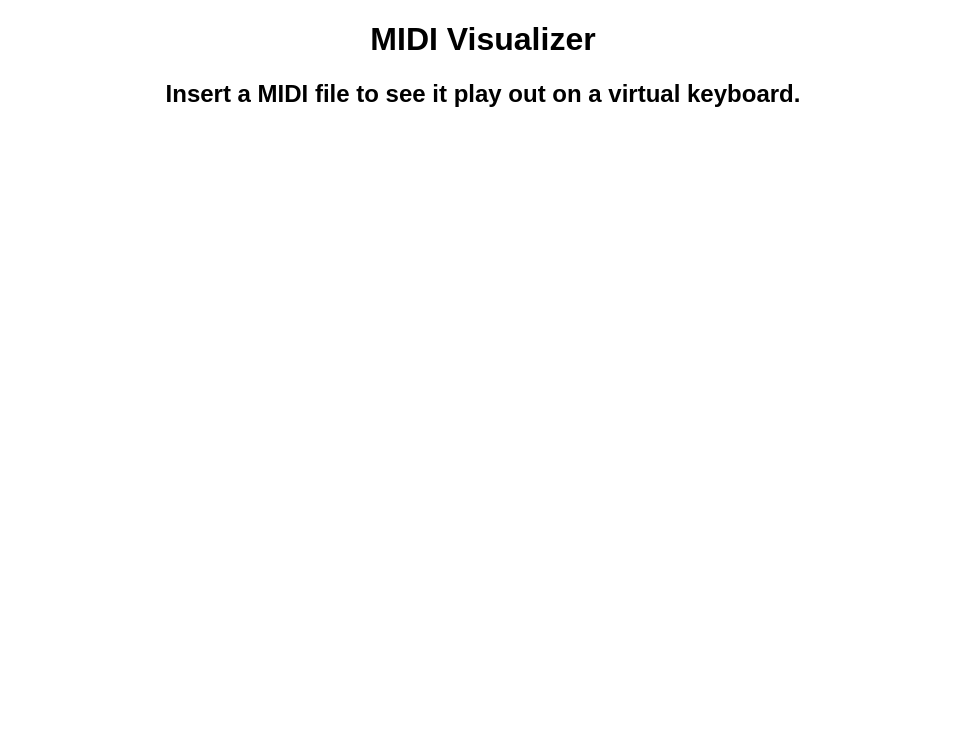
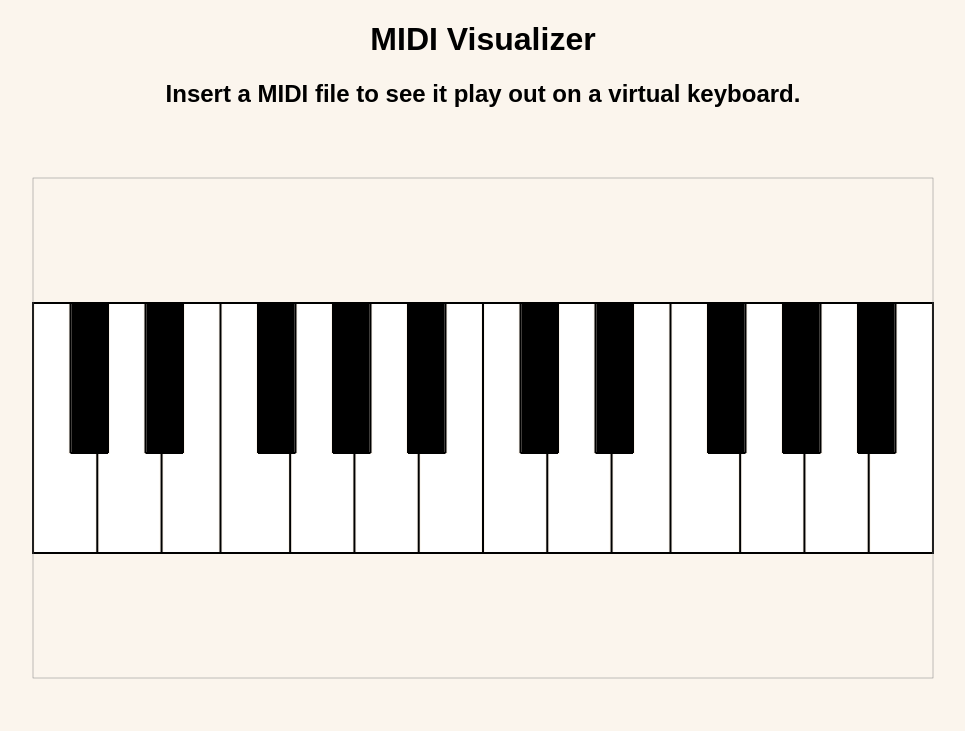
Before and after one commit to TrueshotBarrage/midi-visualizer, a plain HTML site: page index.html in a window 1280 px wide. Shown: the whole page, without its empty margins (157-1122 px from the left). Drawn offline with nearby package versions, Linux system fonts and the light colour scheme.

Commit message:
Piano SVG element complete

```diff
--- a/piano.js
+++ b/piano.js
@@ -1,8 +1,78 @@
 import parse from "./music/parser.js";
-const requestData = async function () {
+const loadMIDI = async function () {
   const music = await parse("/music/csv/random_chords.csv");
-  console.log(music);
+  // console.log(music);
+  const notes = music.filter(d => d.type === "Note_on_c" || d.type === "Note_off_c");
+  // console.log(notes);
 
+  let md = createPianoChart(notes);
+
+  // Create a visible SVG element for each note in the range
+  let visualKeys = md.svg.append("g").attr("id", "notes")
+    .attr("transform", "translate(" + md.margins.left + ","
+      + (md.margins.top + md.ch / 4) + ")");
+
+  let whiteNotes = [0, 2, 4, 5, 7, 9, 11];
+
+  // Used to track white notes' bottom halves
+  let whiteTracker = md.extent[0];
+
+  for (let i = whiteTracker; i < md.extent[1]; i++) {
+    let note = visualKeys.append("g").attr("id", "note" + i);
+    // If white note
+    if (whiteNotes.includes(i % 12)) {
+      note.attr("class", "white");
+      // Top half of the white keys.
+      // The "+2 and -4" are offsets to show the full borders (which have
+      // "stroke-width" set to 2 currently)
+      note.append("rect")
+        .attr("x", md.pianoScale(i) + 2)
+        .attr("y", 1)
+        .attr("width", md.pianoScale(i + 1) - md.pianoScale(i) - 4)
+        .attr("height", md.blackKeyHeight)
+        .attr("fill", "white");
+      // Bottom half of the white keys.
+      let threshold = (whiteTracker - Math.floor(whiteTracker)) * 7;
+      if (threshold > 2.8 && threshold < 3.2) { // if threshold ~= 3 (third key)
+        note.append("rect")
+          .attr("x", md.pianoScale(whiteTracker) + 2)
+          .attr("y", md.blackKeyHeight + 1)
+          .attr("width", md.pianoScale(i + 11 / 7) - md.pianoScale(i) - 4)
+          .attr("height", md.ch / 2 - md.blackKeyHeight - 2)
+          .attr("fill", "white");
+      } else if (threshold > 0.8 && threshold < 1.2) { // if threshold ~= 1 (fourth key)
+        note.append("rect")
+          .attr("x", md.pianoScale(whiteTracker - 1 / 7) + 2)
+          .attr("y", md.blackKeyHeight + 1)
+          .attr("width", md.pianoScale(i + 13 / 7) - md.pianoScale(i) - 4)
+          .attr("height", md.ch / 2 - md.blackKeyHeight - 2)
+          .attr("fill", "white");
+      } else { // all the other keys (aka the normal *cough* easy *cough* ones)
+        note.append("rect")
+          .attr("x", md.pianoScale(whiteTracker) + 2)
+          .attr("y", md.blackKeyHeight + 1)
+          .attr("width", md.pianoScale(i + 12 / 7) - md.pianoScale(i) - 4)
+          .attr("height", md.ch / 2 - md.blackKeyHeight - 2)
+          .attr("fill", "white");
+      }
+      whiteTracker += 12 / 7;
+
+    } else { // If black note
+      note.attr("class", "black");
+      // Top half of the black keys.
+      // The "+1 and -2" are offsets to show the full borders (which have
+      // "stroke-width" set to 2 currently)
+      note.append("rect")
+        .attr("x", md.pianoScale(i) + 1)
+        .attr("y", 1)
+        .attr("width", md.pianoScale(i + 1) - md.pianoScale(i) - 2)
+        .attr("height", md.blackKeyHeight - 2)
+        .attr("fill", "black");
+    }
+  }
+}
+
+const createPianoChart = function (notes) {
   // Chart specs
   let svg = d3.select("p#piano").append("svg")
     .attr("width", "1000")
@@ -12,12 +82,103 @@ const requestData = async function () {
   let margins = { "top": 50, "right": 50, "bottom": 50, "left": 50 };
   let cw = w - margins.left - margins.right;
   let ch = h - margins.top - margins.bottom;
+  let extent;
 
   // SVG elements for plotting
-  let piano = svg.append("g").attr("id", "piano");
+  let piano = svg.append("g").attr("id", "piano")
+    .attr("transform", "translate(" + margins.left + ","
+      + (margins.top + ch / 4) + ")")
+    .attr("stroke", "black")
+    .attr("stroke-width", "2");
+  // Actual "canvas" of the piano
+  piano.append("rect")
+    .attr("x", "0")
+    .attr("y", "0")
+    .attr("width", cw)
+    .attr("height", ch / 2)
+    .attr("fill", "none");
+  let blackKeyHeight = ch / 4 * 1.2; // Adjust this to fit chart properly
+
   let canvas = svg.append("g").attr("id", "canvas")
     .attr("transform", "translate(" + margins.left + "," + margins.top + ")");
+  // Here for now to help with debugging the area
+  canvas.append("rect")
+    .attr("x", "0")
+    .attr("y", "0")
+    .attr("width", cw)
+    .attr("height", ch)
+    .attr("stroke", "grey")
+    .attr("stroke-width", "0.5")
+    .attr("fill", "none");
 
+  // Actual minmax values of the MIDI file's notes
+  const min = d3.min(notes, (d) => { return d.note });
+  const max = d3.max(notes, (d) => { return d.note });
 
+  // Adjusted minmax values for lower and upper bounds of the piano
+  let pianoMin = Math.floor(min / 12);
+  let pianoMax = Math.ceil(max / 12);
+  const numScales = pianoMax - pianoMin;
+  pianoMin = pianoMin * 12;
+  pianoMax = pianoMax * 12;
+  extent = [pianoMin, pianoMax];
+  console.log("Piano range: [" + extent + "]");
+
+  let pianoScale = d3.scaleLinear().domain([pianoMin, pianoMax]).range([0, cw]);
+
+  for (let i = 0; i < numScales; i++) {
+    let left = pianoMin + i * 12;
+    let right = left + 12;
+    let blackBottoms = [1, 3, 6, 8, 10];
+    console.log(left + " " + right + "\n");
+
+    for (let j = left; j < right; j++) {
+      // All keys (top half)
+      piano.append("line")
+        .attr("x1", pianoScale(j))
+        .attr("y1", 0)
+        .attr("x2", pianoScale(j))
+        .attr("y2", blackKeyHeight);
+    }
+    // Bottom of black keys
+    blackBottoms.forEach(d => {
+      piano.append("line")
+        .attr("x1", pianoScale(left + d))
+        .attr("y1", blackKeyHeight)
+        .attr("x2", pianoScale(left + d + 1))
+        .attr("y2", blackKeyHeight);
+    });
+    // White keys (bottom half)
+    for (let j = 0; j < 7; j++) {
+      if (j != 3) {
+        piano.append("line")
+          .attr("x1", pianoScale(left + (j * 12 / 7)))
+          .attr("y1", blackKeyHeight)
+          .attr("x2", pianoScale(left + (j * 12 / 7)))
+          .attr("y2", ch / 2);
+      }
+    }
+    // Bottom half between two consecutive white keys
+    piano.append("line")
+      .attr("x1", pianoScale(left))
+      .attr("y1", blackKeyHeight)
+      .attr("x2", pianoScale(left))
+      .attr("y2", ch / 2);
+    piano.append("line")
+      .attr("x1", pianoScale(left + 5))
+      .attr("y1", blackKeyHeight)
+      .attr("x2", pianoScale(left + 5))
+      .attr("y2", ch / 2);
+  }
+
+  return {
+    svg: svg,
+    margins: margins,
+    cw: cw,
+    ch: ch,
+    blackKeyHeight: blackKeyHeight,
+    extent: extent,
+    pianoScale: pianoScale
+  };
 }
-requestData();
+loadMIDI();
--- a/style.css
+++ b/style.css
@@ -2,3 +2,15 @@ html {
   font-family: "Arial", "Courier New", "Courier", "monospace";
   text-align: center;
 }
+
+body {
+  background-color: rgb(251, 245, 237);
+}
+
+#piano>#notes>.black {
+  color: black;
+}
+
+#piano>#notes>.white {
+  color: white;
+}
```
